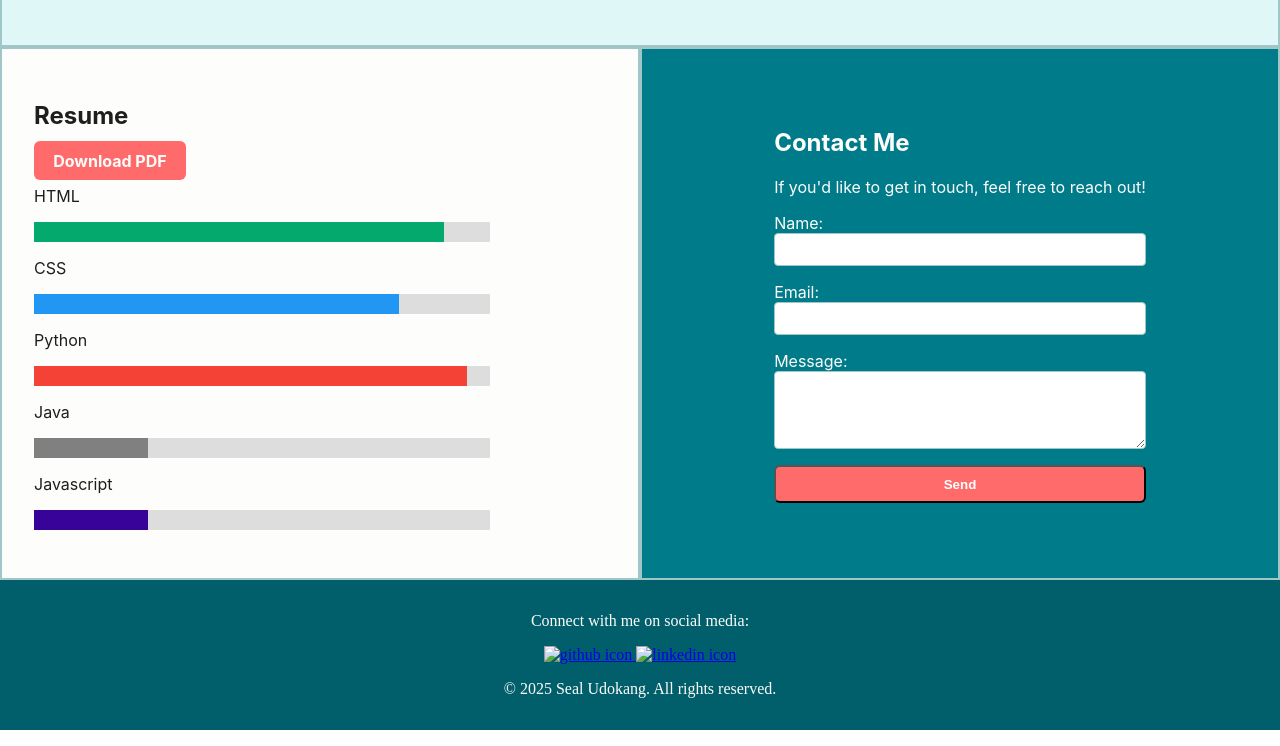
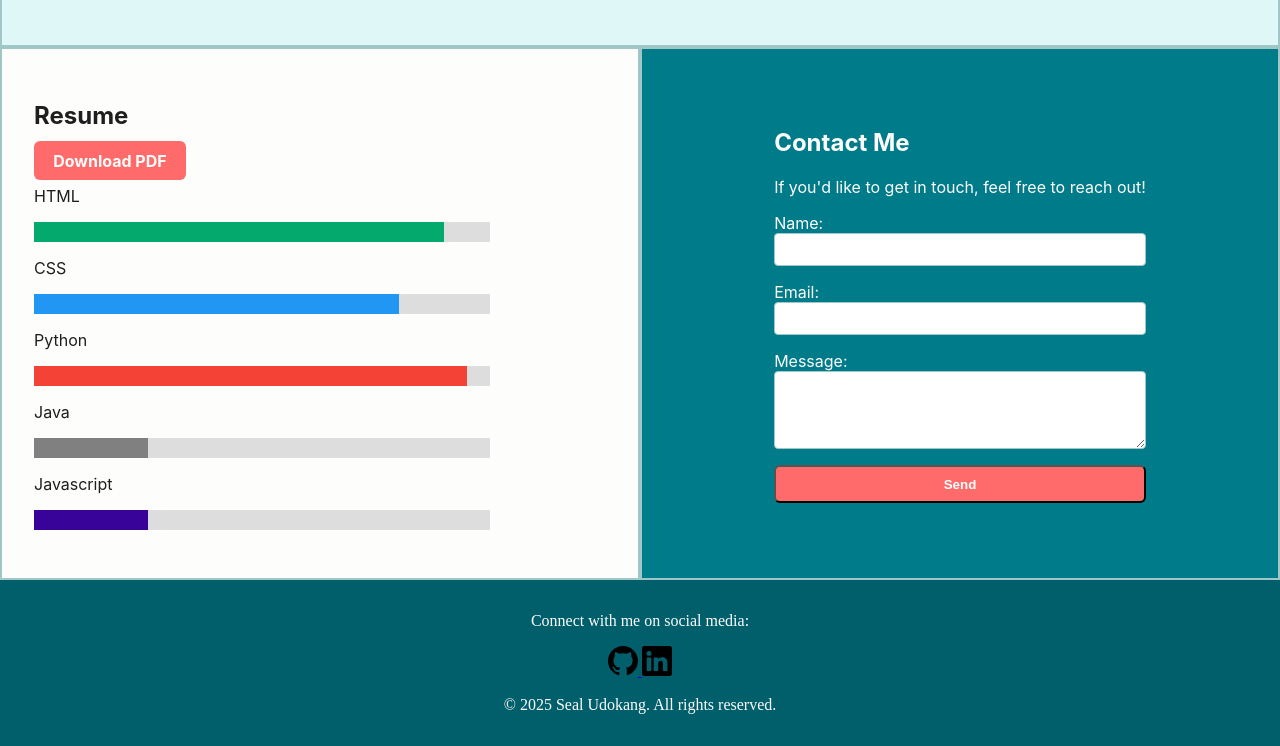
Before and after one commit to sealubong2006/Portfolio-Website, a plain HTML site: page index.html in a window 1280 px wide. Shown: the part 1433-2179 px from the top of the page. Drawn offline with Linux system fonts and the light colour scheme; the site is published under a folder, as on GitHub Pages, so addresses that start at the root find nothing.

Commit message:
Update index.html

```diff
--- a/index.html
+++ b/index.html
@@ -33,7 +33,7 @@
     </div>
     <div class="flex-container header">
         <header id="home" class="hero">
-            <img src="/assets/profile.png" alt="Seal Udokang's Profile Picture" class="profile-picture">
+            <img src="assets/profile.png" alt="Seal Udokang's Profile Picture" class="profile-picture">
             <div class="hero-text">
                 <h1>Hi, I'm Seal Udokang</h1>
                 <p>I'm a software developer with a passion for creating innovative solutions. Welcome to my portfolio!</p>
@@ -168,10 +168,10 @@
         <footer>
             <p>Connect with me on social media:</p>
                <a class="icon-link" href="https://github.com/sealubong2006" target="_blank">
-                    <img src="/assets/github.svg" alt="github icon" class="icon">
+                    <img src="assets/github.svg" alt="github icon" class="icon">
                 </a>
                 <a class="icon-link" href="https://www.linkedin.com/in/sealudokang" target="_blank">
-                    <img src="/assets/linkedin.svg" alt="linkedin icon" class="icon">
+                    <img src="assets/linkedin.svg" alt="linkedin icon" class="icon">
                 </a>
         <p>&copy; 2025 Seal Udokang. All rights reserved.</p>
     </div>
```
